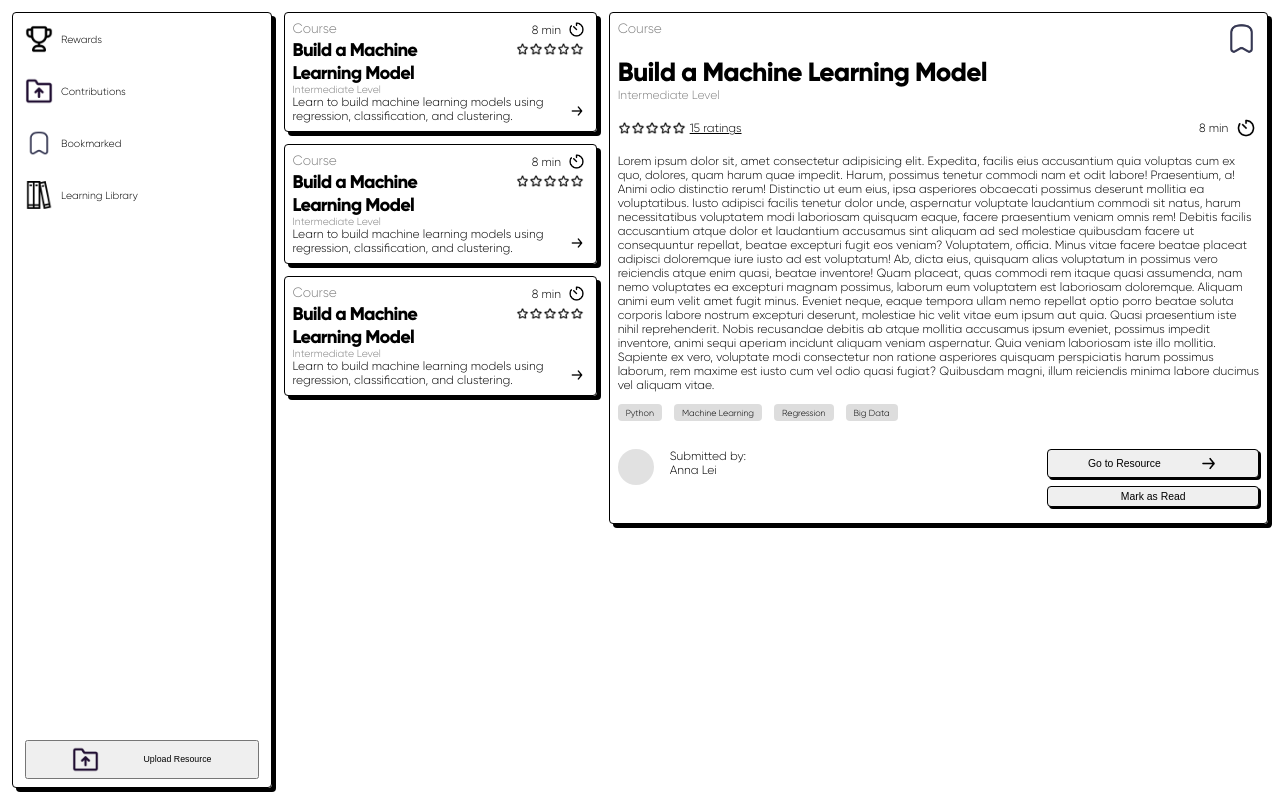
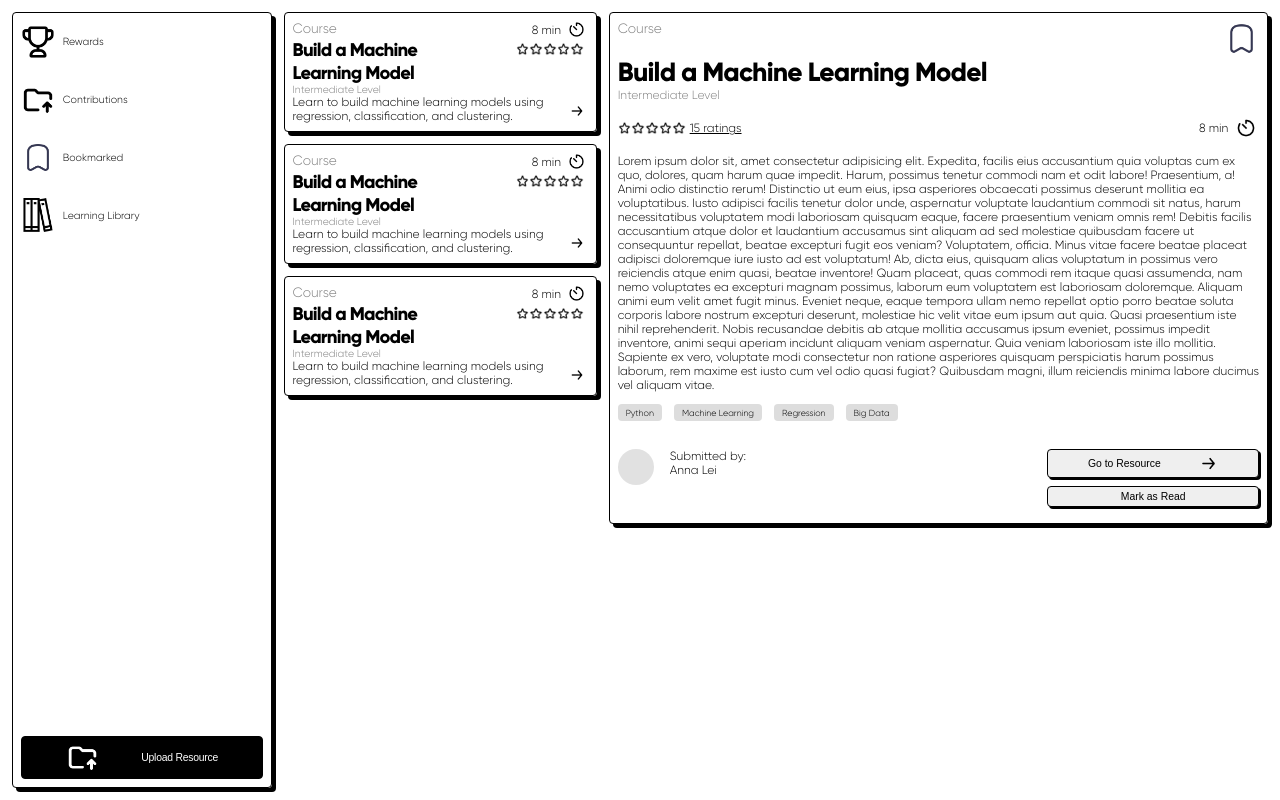
Before and after one commit to makeitMVPadmin/P4_Member_Achievement, a React (Create React App) app: page /resource in a window 1280 px wide. Built offline with nearby package versions, Linux system fonts and the light colour scheme.

Commit message:
update upload button

```diff
--- a/src/components/NavBar/NavBar.jsx
+++ b/src/components/NavBar/NavBar.jsx
@@ -1,6 +1,7 @@
 import "./NavBar.scss";
 import trophyIcon from "../../assets/icons/trophy-01-svgrepo-com.png";
-import uploadIcon from "../../assets/icons/upload-svgrepo-com.png";
+import uploadIcon from "../../assets/icons/upload-folder-svgrepo-com.png";
+import uploadIcon2 from "../../assets/icons/upload-folder-svgrepo-com2.png";
 import savedIcon from "../../assets/icons/saved-svgrepo-com.png";
 import libraryIcon from "../../assets/icons/library-book-svgrepo-com.png";
 
@@ -13,7 +14,7 @@ export default function NavBar() {
           <p className="nav__item-name">Rewards</p>
         </li>
         <li className="nav__item">
-          <img src={uploadIcon} alt="upload file icon" className="nav__icon" />
+          <img src={uploadIcon2} alt="upload file icon" className="nav__icon" />
           <p className="nav__item-name">Contributions</p>
         </li>
         <li className="nav__item">
--- a/src/components/NavBar/NavBar.scss
+++ b/src/components/NavBar/NavBar.scss
@@ -10,7 +10,7 @@
     display: flex;
     flex-direction: column;
     flex-grow: 1;
-    padding: 0 0.75rem;
+    padding: 0 0.5rem;
     @include border;
   }
 
@@ -26,7 +26,7 @@
   }
 
   &__icon {
-    width: 12%;
+    width: 14%;
   }
 
   &__container {
@@ -41,10 +41,15 @@
 
   &__button {
     @include button;
+    background: $black;
+    color: white;
+    border: 1px solid black;
+    border-radius: 0.25rem;
 
     &-name {
-      font-size: 0.55rem;
+      font-size: 0.65rem;
       margin-left: 0.05rem;
+      letter-spacing: -0.015rem;
     }
   }
 }
--- a/src/styles/partials/_mixins.scss
+++ b/src/styles/partials/_mixins.scss
@@ -63,4 +63,5 @@
   display: flex;
   justify-content: space-evenly;
   align-items: center;
+  cursor: pointer;
 }
```
Also changed, not shown: src/assets/icons/upload-folder-svgrepo-com.png (added), src/assets/icons/upload-folder-svgrepo-com2.png (added).
